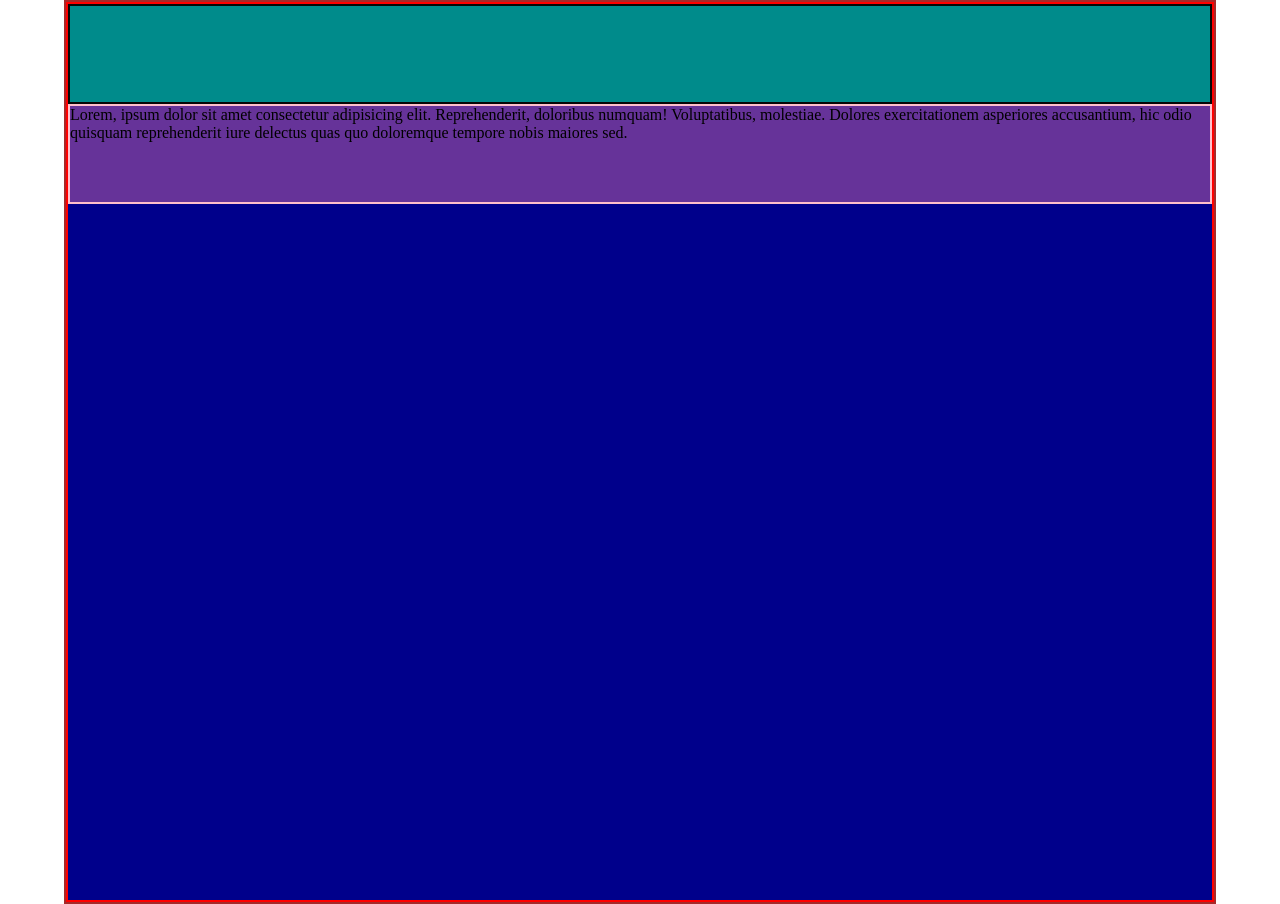
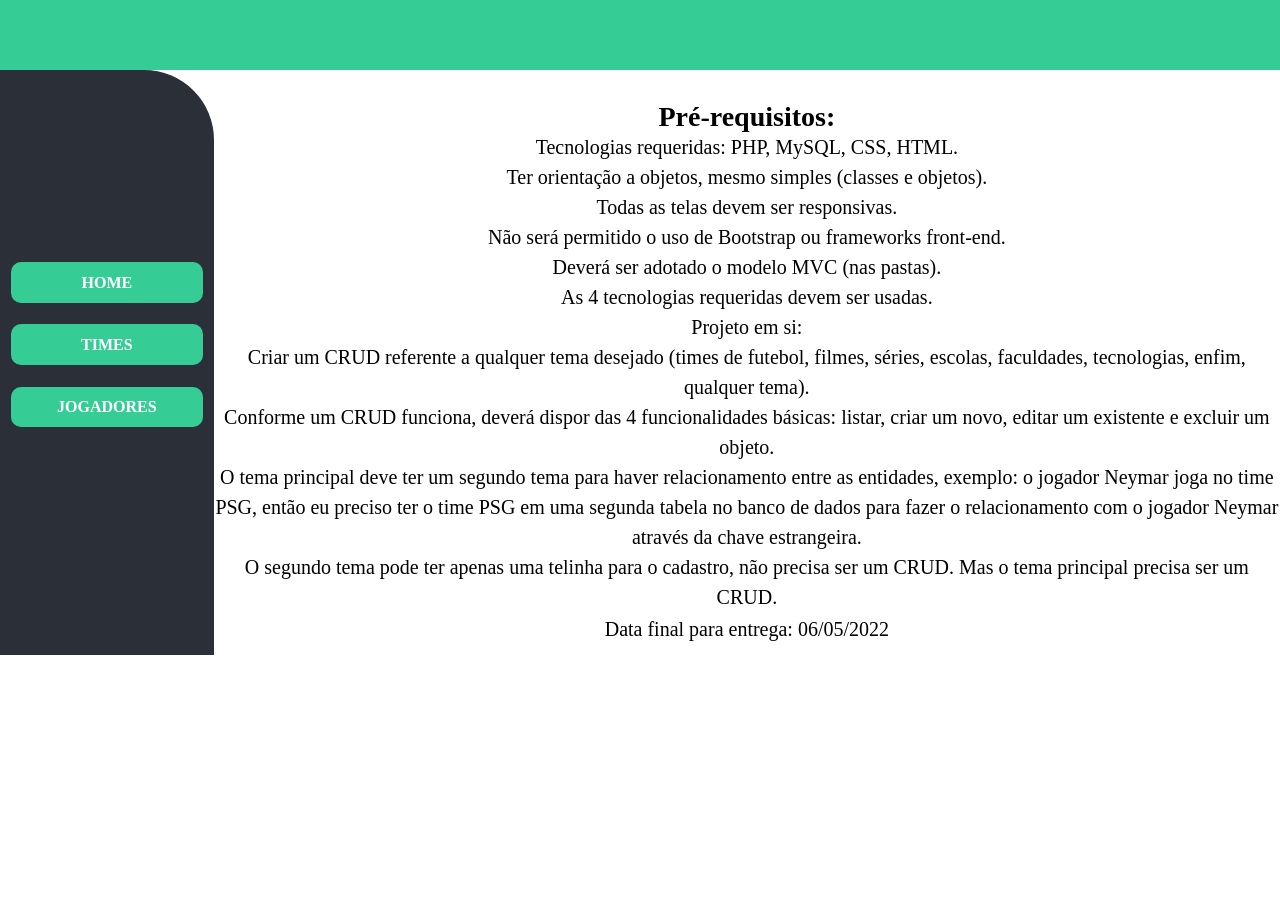
Before and after one commit to gustavoandradedeveloper/indoor-games, a PHP site: page / in a window 1280 px wide. After the commit the page ends 655 px from the top, so only its background shows below. Run offline with PHP 8.4, Linux system fonts and the light colour scheme.

Commit message:
Atualizacao na home

```diff
--- a/assets/css/home.css
+++ b/assets/css/home.css
@@ -1,37 +1,76 @@
 
-body{
+.menu{
+    background-color: #35CD95;
+    width: 100%;
+    height: 70px;
+}
+
+.main-content{
+    width: 100%;
+    height: 585px;
+    display: flex;
+}
+
+.barra-lateral{
+    width: 16.7%;
+    height: 100%;
+    background-color: #2A2F38;
+    display: flex;
+    flex-direction: column;
+    border-radius: 0px 70px 0px 0px ;
+}
+.barra-lateral li{
+    width: 90%;
+    word-wrap:  break-word;
+    margin-top: 10%;
+    margin-left: 5%;
+    margin-bottom: 10%;
+    padding: 5%;
+    border-radius: 10px;
+    text-align: center;
+    background-color: #35CD95;
 
 }
 
-.d1{
-    width: 90%;
-    max-width: 1366px;
-    margin: 0 auto;
-    border: 2px solid brown;
-    flex-wrap: wrap;
+.barra-lateral ul{
+    margin-top: 80%;
+    text-align: center;
+    font-weight: 800;
 
 }
 
-.d2{
+.barra-lateral ul li a{
 
-    height: 900px;
-    border: 2px solid red;
-    background-color: darkblue;
+    text-transform: uppercase;
+    text-decoration: none;
+    color:#fff;
+
+
 
 }
 
-.d3{
-    height: auto;
-    min-height: 100px;
-    margin:0px auto;
-    border: 2px solid rgb(7, 7, 7);
-    background-color: darkcyan;
+
+.barra-lateral ul li:hover{
+
+    text-transform: uppercase;
+    text-decoration: none;
+    background-color: #136C6D;
+
+
 
 }
-.d4{
-    width: 100%;
-    height: 100px;
-    margin:0px auto;
-    border: 2px solid pink;
-    background-color: rebeccapurple;
+
+.content{
+    width: 83.3%;
+    height: 550px;
+    /* border: 2px solid red; */
+    text-align: center;
+    font-size: 20px;
+    line-height: 150%;
+    word-wrap: break-word;
 }
+
+.content h5{
+    padding-top: 3%;
+    font-size: 140%;
+}
--- a/index.php
+++ b/index.php
@@ -56,7 +56,7 @@
 
        </footer>
     </body>
-</html> -->
+</html>
 
 
 
@@ -65,10 +65,7 @@
 
 
 
-
-
-
-
+ -->
 
 
 
@@ -85,15 +82,37 @@
     <title>Document</title>
 </head>
 <body>
-    <div class="d1">
-        <div class="d2">
-            <div class="d3">
+    <div class="menu">
 
+    </div>
+    <main>
+        <div class="main-content">
+            <div class="barra-lateral">
+
+                <ul>
+                    <li class="home"><a type="button" href="">home</a></li>
+                    <li><a type="button" href="controllers/TimeController.php?metodo=listar">times</a></li>
+                    <li><a type="button" href="">Jogadores</a></li>
+                </ul>
             </div>
-            <div class="d4">
-                  <p>Lorem, ipsum dolor sit amet consectetur adipisicing elit. Reprehenderit, doloribus numquam! Voluptatibus, molestiae. Dolores exercitationem asperiores accusantium, hic odio quisquam reprehenderit iure delectus quas quo doloremque tempore nobis maiores sed.</p>
+            <div class="content">
+            <ul type="none">
+                        <h5>Pré-requisitos:</h5>
+                        <li>Tecnologias requeridas: PHP, MySQL, CSS, HTML.</li>
+                        <li>Ter orientação a objetos, mesmo simples (classes e objetos).</li>
+                        <li>Todas as telas devem ser responsivas.</li>
+                        <li>Não será permitido o uso de Bootstrap ou frameworks front-end.</li>
+                        <li>Deverá ser adotado o modelo MVC (nas pastas).</li>
+                        <li>As 4 tecnologias requeridas devem ser usadas.</li>
+                        <li>Projeto em si:</li>
+                        <li>Criar um CRUD referente a qualquer tema desejado (times de futebol, filmes, séries, escolas, faculdades, tecnologias, enfim, qualquer tema).</li>
+                        <li>Conforme um CRUD funciona, deverá dispor das 4 funcionalidades básicas: listar, criar um novo, editar um existente e excluir um objeto.</li>
+                        <li>O tema principal deve ter um segundo tema para haver relacionamento entre as entidades, exemplo: o jogador Neymar joga no time PSG, então eu preciso ter o time PSG em uma segunda tabela no banco de dados para fazer o relacionamento com o jogador Neymar através da chave estrangeira.</li>
+                        <li>O segundo tema pode ter apenas uma telinha para o cadastro, não precisa ser um CRUD. Mas o tema principal precisa ser um CRUD.</li>
+                        <li><span>Data final para entrega: 06/05/2022</span></li>
+                </ul>
             </div>
         </div>
-    </div>
+    </main>
 </body>
 </html>
```
